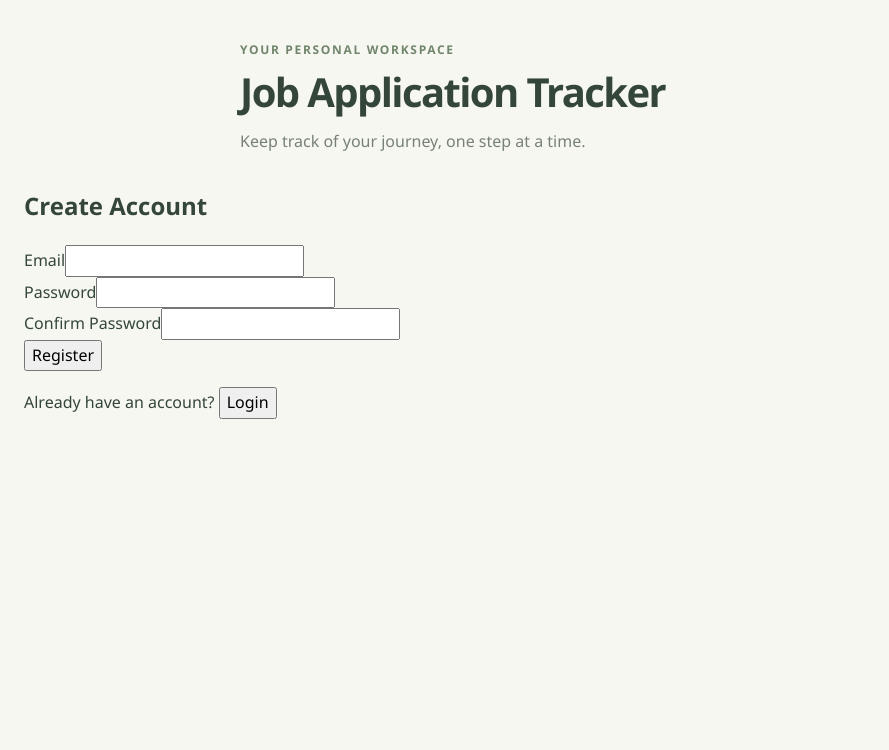
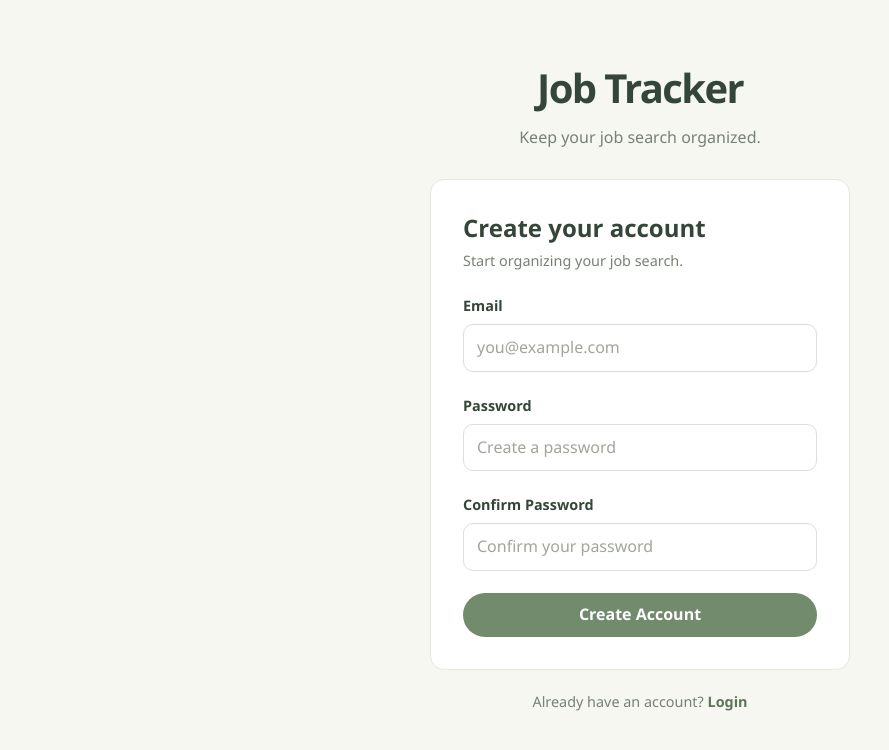
Before and after one commit to HanKwan/Job-application-tracker, a React (Vite) app in the folder frontend/: page / in a window 1280 px wide. Both pictures are taken after a click on the button "Register". Shown: the top 750 px of the page, without its empty margins (0-889 px from the left). Built offline with nearby package versions, Linux system fonts and the light colour scheme; no server answers.

Commit message:
style: polish authentication pages and application board UI

```diff
--- a/frontend/src/App.tsx
+++ b/frontend/src/App.tsx
@@ -1,5 +1,6 @@
 import { useEffect, useState } from "react";
 import "./css/App.css";
+import "./css/Auth.css";
 import Home from "./pages/Home";
 import Login from "./pages/Login";
 import Register from "./pages/Register";
@@ -66,16 +67,19 @@ function App() {
     }
 
     return (
-        <main className="app-shell">
+        <main className="app-shell auth-shell">
             <header className="app-header">
-                <p className="app-eyebrow">YOUR PERSONAL WORKSPACE</p>
-                <h1 className="app-title">Job Application Tracker</h1>
+                <h1 className="app-title">Job Tracker</h1>
                 <p className="app-subtitle">
-                    Keep track of your journey, one step at a time.
+                    Keep your job search organized.
                 </p>
             </header>
 
-            {sessionError && <p role="alert">{sessionError}</p>}
+            {sessionError && (
+                <p className="auth-error" role="alert">
+                    {sessionError}
+                </p>
+            )}
 
             {authMode === "login" ? (
                 <>
@@ -86,7 +90,7 @@ function App() {
                         }}
                     />
 
-                    <p>
+                    <p className="auth-switch">
                         Don't have an account?{" "}
                         <button
                             type="button"
@@ -108,7 +112,7 @@ function App() {
                         }}
                     />
 
-                    <p>
+                    <p className="auth-switch">
                         Already have an account?{" "}
                         <button
                             type="button"
--- /dev/null
+++ b/frontend/src/css/Auth.css
@@ -0,0 +1,148 @@
+/* Authentication layout */
+.auth-shell {
+    display: flex;
+    flex-direction: column;
+    justify-content: center;
+    align-items: center;
+}
+
+.auth-shell .app-header {
+    width: 100%;
+    max-width: 420px;
+    margin: 0 auto 28px;
+    text-align: center;
+}
+
+.auth-page {
+    width: 100%;
+    max-width: 420px;
+}
+
+.auth-card {
+    display: flex;
+    flex-direction: column;
+    gap: 22px;
+    width: 100%;
+    padding: 32px;
+    background-color: #ffffff;
+    border: 1px solid #e6e8df;
+    border-radius: 14px;
+}
+
+/* Heading */
+.auth-heading {
+    display: flex;
+    flex-direction: column;
+    gap: 6px;
+}
+
+.auth-title {
+    margin: 0;
+    color: #344638;
+    font-size: 1.5rem;
+    font-weight: 650;
+    line-height: 1.3;
+}
+
+.auth-description {
+    margin: 0;
+    color: #778174;
+    font-size: 0.9rem;
+}
+
+/* Form fields */
+.auth-field {
+    display: flex;
+    flex-direction: column;
+    gap: 7px;
+}
+
+.auth-label {
+    color: #344638;
+    font-size: 0.9rem;
+    font-weight: 600;
+}
+
+.auth-input {
+    width: 100%;
+    min-height: 44px;
+    padding: 10px 13px;
+    color: #344638;
+    background-color: #ffffff;
+    border: 1px solid #dce1d7;
+    border-radius: 10px;
+    outline: none;
+    transition: border-color 0.2s, box-shadow 0.2s;
+}
+
+.auth-input::placeholder {
+    color: #a0a69c;
+}
+
+.auth-input:focus {
+    border-color: #718b6c;
+    box-shadow: 0 0 0 3px rgba(113, 139, 108, 0.12);
+}
+
+/* Primary button */
+.auth-button {
+    width: 100%;
+    min-height: 44px;
+    padding: 9px 20px;
+    color: #ffffff;
+    background-color: #718b6c;
+    border: none;
+    border-radius: 30px;
+    font-weight: 600;
+    cursor: pointer;
+    transition: background-color 0.2s, opacity 0.2s;
+}
+
+.auth-button:hover:not(:disabled) {
+    background-color: #5d7658;
+}
+
+.auth-button:disabled {
+    opacity: 0.65;
+    cursor: not-allowed;
+}
+
+/* Error messages */
+.auth-error {
+    margin: 0;
+    padding: 10px 13px;
+    color: #a33e3e;
+    background-color: #fdf0ef;
+    border: 1px solid #f2d4d1;
+    border-radius: 9px;
+    font-size: 0.85rem;
+}
+
+/* Login / Register switch */
+.auth-switch {
+    margin: 20px 0 0;
+    color: #778174;
+    font-size: 0.9rem;
+    text-align: center;
+}
+
+.auth-switch button {
+    padding: 0;
+    color: #5d7658;
+    background: none;
+    border: none;
+    font-weight: 650;
+    cursor: pointer;
+}
+
+.auth-switch button:hover {
+    color: #344638;
+    text-decoration: underline;
+}
+
+/* Responsive */
+@media (max-width: 480px) {
+    .auth-card {
+        padding: 24px 20px;
+    }
+}
--- a/frontend/src/pages/Home.tsx
+++ b/frontend/src/pages/Home.tsx
@@ -148,7 +148,8 @@ function Home({ onLogout }: HomeProps) {
                         className="add-application-btn"
                         onClick={() => setIsAddModalOpen(true)}
                     >
-                        + Add Application
+                        <span className="add-btn-full">+ Add Application</span>
+                        <span className="add-btn-short">+ Add</span>
                     </button>
                 </div>
 
--- a/frontend/src/pages/Login.tsx
+++ b/frontend/src/pages/Login.tsx
@@ -31,43 +31,60 @@ function Login({ onLoginSuccess }: LoginProps) {
     };
 
     return (
-        <div className="login-page">
-            <form className="login-form" onSubmit={handleSubmit}>
-                <h2 className="login-title">Login</h2>
+        <div className="auth-page">
+            <form className="auth-card" onSubmit={handleSubmit}>
+                <div className="auth-heading">
+                    <h2 className="auth-title">Welcome back</h2>
+                    <p className="auth-description">
+                        Sign in to continue tracking your applications.
+                    </p>
+                </div>
 
-                {errorMessage && <p role="alert">{errorMessage}</p>}
+                {errorMessage && (
+                    <p className="auth-error" role="alert">
+                        {errorMessage}
+                    </p>
+                )}
 
-                <div className="login-field">
-                    <label className="login-label" htmlFor="email">
+                <div className="auth-field">
+                    <label className="auth-label" htmlFor="email">
                         Email
                     </label>
                     <input
-                        className="login-input"
+                        className="auth-input"
                         id="email"
                         name="email"
                         type="email"
+                        placeholder="you@example.com"
+                        autoComplete="email"
                         value={email}
                         onChange={(event) => setEmail(event.target.value)}
                         required
                     />
                 </div>
 
-                <div className="login-field">
-                    <label className="login-label" htmlFor="password">
+                <div className="auth-field">
+                    <label className="auth-label" htmlFor="password">
                         Password
                     </label>
                     <input
-                        className="login-input"
+                        className="auth-input"
                         id="password"
                         name="password"
                         type="password"
+                        placeholder="Enter your password"
+                        autoComplete="current-password"
                         value={password}
                         onChange={(event) => setPassword(event.target.value)}
                         required
                     />
                 </div>
 
-                <button className="login-button" type="submit" disabled={isSubmitting}>
+                <button
+                    className="auth-button"
+                    type="submit"
+                    disabled={isSubmitting}
+                >
                     {isSubmitting ? "Logging in..." : "Login"}
                 </button>
             </form>
--- a/frontend/src/pages/Register.tsx
+++ b/frontend/src/pages/Register.tsx
@@ -12,7 +12,7 @@ function Register({ onRegisterSuccess }: RegisterProps) {
     const [errorMessage, setErrorMessage] = useState("");
     const [isSubmitting, setIsSubmitting] = useState(false);
 
-    const handleSubmit = async (event: React.FormEvent<HTMLFormElement>) => {
+    const handleSubmit = async (event: React.SubmitEvent<HTMLFormElement>) => {
         event.preventDefault();
         setErrorMessage("");
 
@@ -38,47 +38,78 @@ function Register({ onRegisterSuccess }: RegisterProps) {
     };
 
     return (
-        <div className="register-page">
-            <form className="register-form" onSubmit={handleSubmit}>
-                <h2 className="register-title">Create Account</h2>
+        <div className="auth-page">
+            <form className="auth-card" onSubmit={handleSubmit}>
+                <div className="auth-heading">
+                    <h2 className="auth-title">Create your account</h2>
+                    <p className="auth-description">
+                        Start organizing your job search.
+                    </p>
+                </div>
 
-                {errorMessage && <p role="alert">{errorMessage}</p>}
+                {errorMessage && (
+                    <p className="auth-error" role="alert">
+                        {errorMessage}
+                    </p>
+                )}
 
-                <div className="register-field">
-                    <label htmlFor="register-email">Email</label>
+                <div className="auth-field">
+                    <label className="auth-label" htmlFor="register-email">
+                        Email
+                    </label>
                     <input
+                        className="auth-input"
                         id="register-email"
+                        name="email"
                         type="email"
+                        placeholder="you@example.com"
+                        autoComplete="email"
                         value={email}
                         onChange={(event) => setEmail(event.target.value)}
                         required
                     />
                 </div>
 
-                <div className="register-field">
-                    <label htmlFor="register-password">Password</label>
+                <div className="auth-field">
+                    <label className="auth-label" htmlFor="register-password">
+                        Password
+                    </label>
                     <input
+                        className="auth-input"
                         id="register-password"
+                        name="password"
                         type="password"
+                        placeholder="Create a password"
+                        autoComplete="new-password"
                         value={password}
                         onChange={(event) => setPassword(event.target.value)}
                         required
                     />
                 </div>
 
-                <div className="register-field">
-                    <label htmlFor="confirm-password">Confirm Password</label>
+                <div className="auth-field">
+                    <label className="auth-label" htmlFor="confirm-password">
+                        Confirm Password
+                    </label>
                     <input
+                        className="auth-input"
                         id="confirm-password"
+                        name="confirmPassword"
                         type="password"
+                        placeholder="Confirm your password"
+                        autoComplete="new-password"
                         value={confirmPassword}
                         onChange={(event) => setConfirmPassword(event.target.value)}
                         required
                     />
                 </div>
 
-                <button type="submit" disabled={isSubmitting}>
-                    {isSubmitting ? "Creating account..." : "Register"}
+                <button
+                    className="auth-button"
+                    type="submit"
+                    disabled={isSubmitting}
+                >
+                    {isSubmitting ? "Creating account..." : "Create Account"}
                 </button>
             </form>
         </div>
```
Also changed, not shown: frontend/src/css/Home.css (+53 -46 lines), frontend/src/css/SearchBar.css (+2 -11 lines), frontend/src/css/board/ApplicationDetailModal.css (+20 -8 lines).
